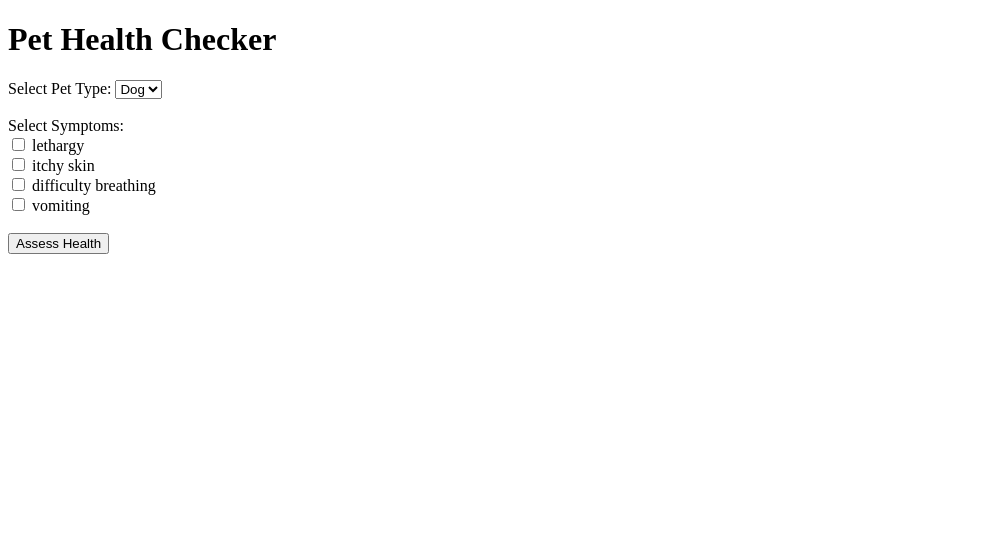
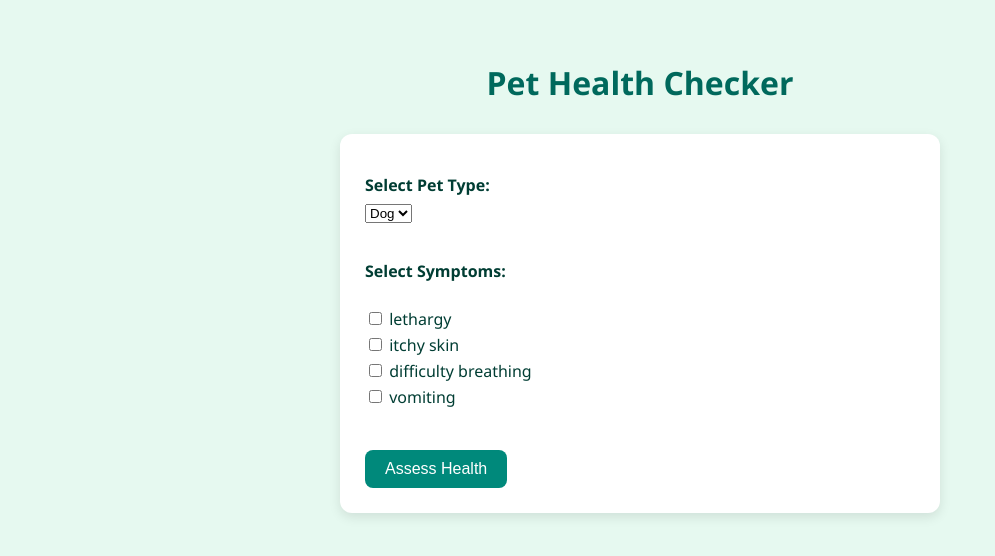
Before and after one commit to Anyaibe/Pet-Health-Assessment, a Flask app: page / in a window 1280 px wide. Shown: the top 556 px of the page, without its empty margins (0-995 px from the left). Run offline with Flask 3, Linux system fonts and the light colour scheme.

Commit message:
second commit

```diff
--- a/static/style.css
+++ b/static/style.css
@@ -0,0 +1,46 @@
+body {
+    font-family: 'Segoe UI', sans-serif;
+    background: #e6f9f0;
+    color: #003d33;
+    padding: 40px;
+    max-width: 600px;
+    margin: auto;
+}
+
+h1 {
+    color: #00695c;
+    text-align: center;
+    margin-bottom: 30px;
+}
+
+form {
+    background: #ffffff;
+    padding: 25px;
+    border-radius: 12px;
+    box-shadow: 0 4px 12px rgba(0, 0, 0, 0.1);
+}
+
+label {
+    font-weight: bold;
+    display: block;
+    margin-top: 15px;
+}
+
+select, input[type="checkbox"] {
+    margin-top: 8px;
+}
+
+button {
+    background: #00897b;
+    color: white;
+    padding: 10px 20px;
+    border: none;
+    border-radius: 8px;
+    font-size: 16px;
+    cursor: pointer;
+    margin-top: 20px;
+}
+
+button:hover {
+    background: #00796b;
+}
--- a/templates/index.html
+++ b/templates/index.html
@@ -2,6 +2,7 @@
 <html>
 <head>
     <title>Pet Health Assessment</title>
+    <link rel="stylesheet" href="style.css">
 </head>
 <body>
     <h1>Pet Health Checker</h1>
--- a/templates/result.html
+++ b/templates/result.html
@@ -2,6 +2,7 @@
 <html>
 <head>
     <title>Assessment Result</title>
+    <link rel="stylesheet" href="result.css">
 </head>
 <body>
     <h2>Health Assessment Result</h2>
```
Also changed, not shown: static/result.css (added, +49 -0 lines).
